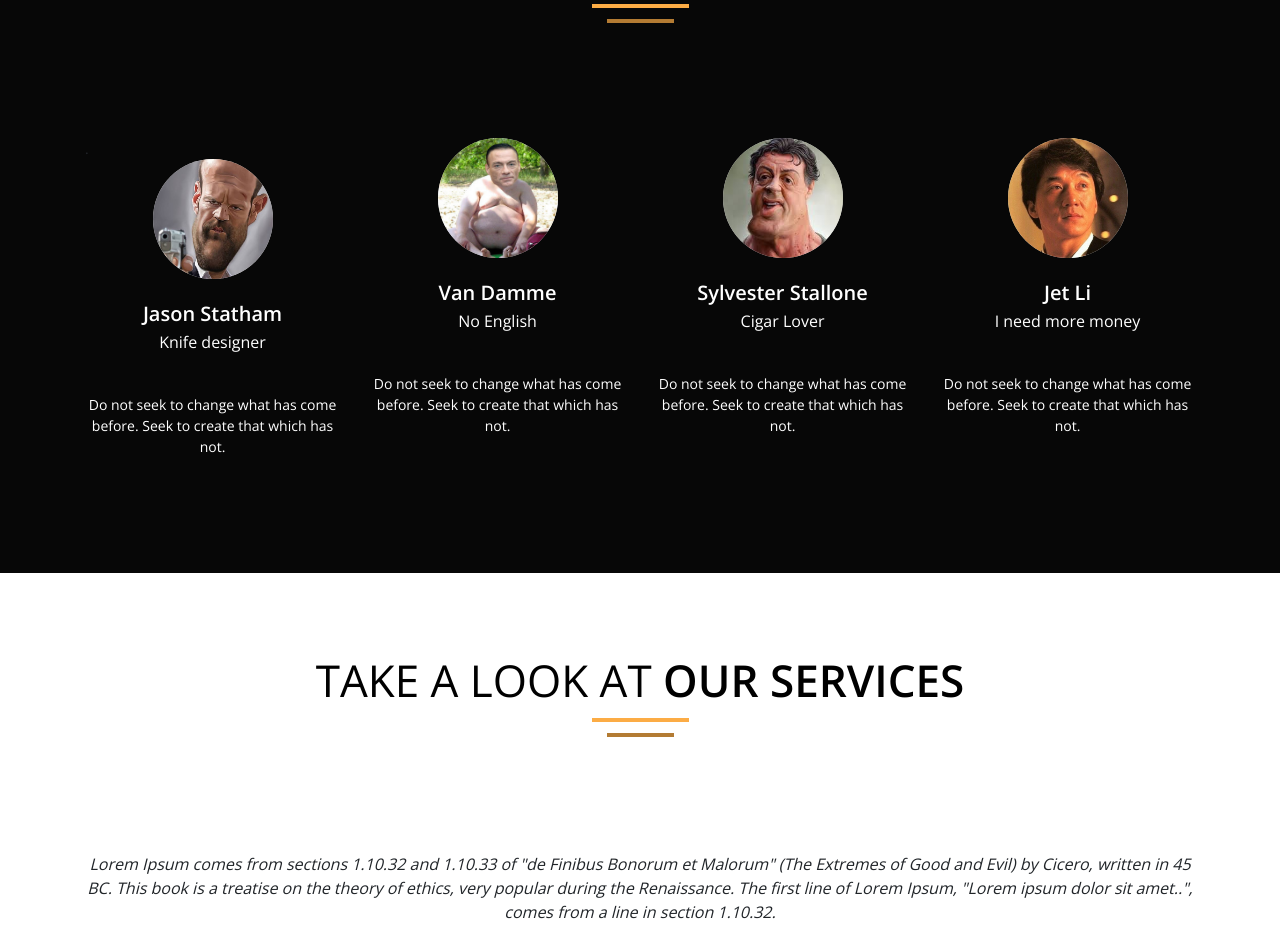
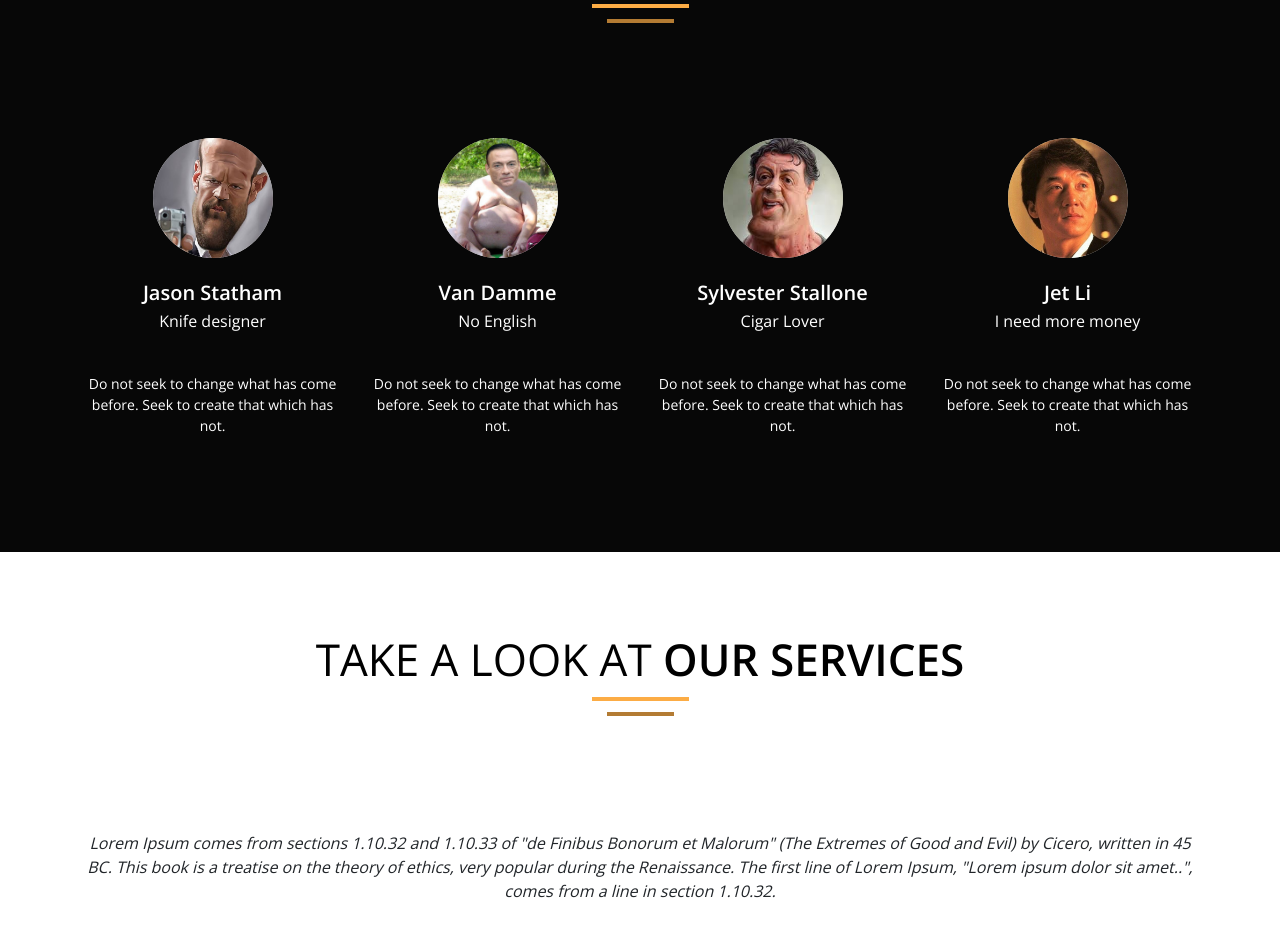
Before and after one commit to Iskanderovulan/finalgrade, a plain HTML site: page index.html in a window 1280 px wide. Shown: the part 1560-2495 px from the top of the page. Drawn offline with nearby package versions, Linux system fonts and the light colour scheme.

Commit message:
changed files

```diff
--- a/index.html
+++ b/index.html
@@ -106,7 +106,7 @@
         </div>
         <div class="row">
 
-            <div class="col-3 col-lg-3 col-md-6 col-sm-6 col-12">.
+            <div class="col-3 col-lg-3 col-md-6 col-sm-6 col-12">
                 <div class="box-wrap flex-column text-center">
                     <div class="circle"><img src="./images/act-1.jpg" alt="" class="circle-actor"></div>
                     <p class="team-name">Jason Statham</p>
```
